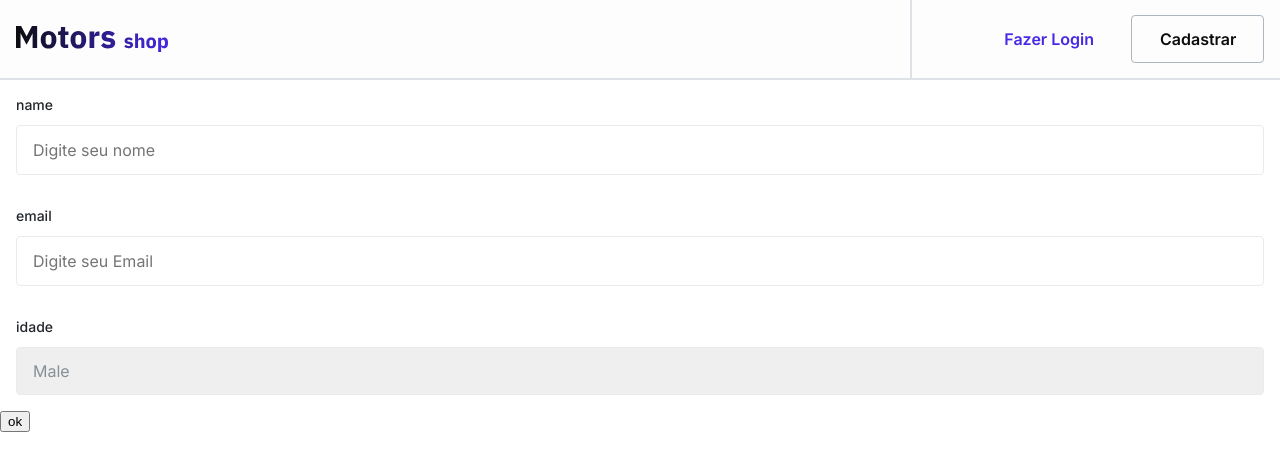
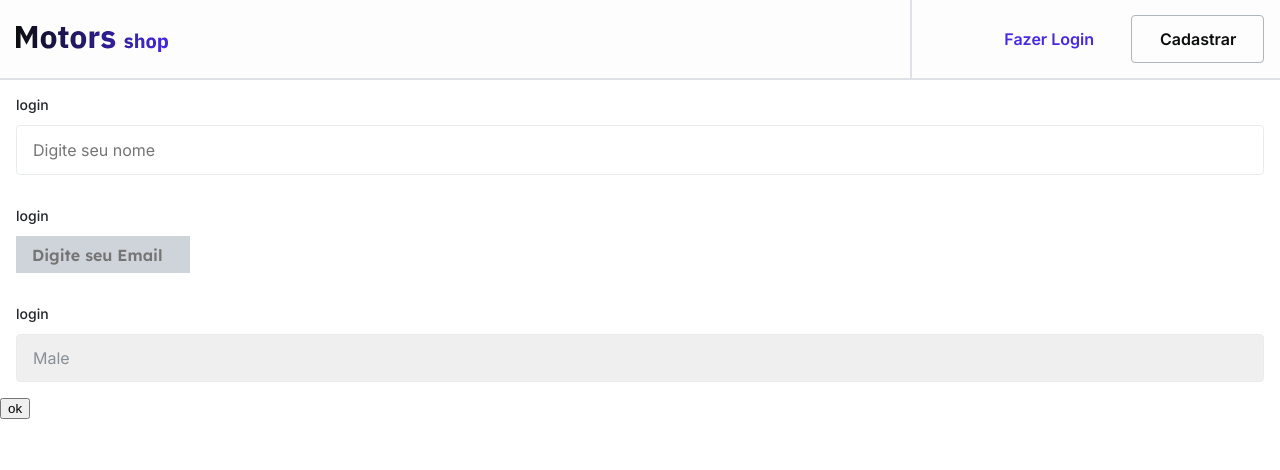
Before and after one commit to arimoncaojr/projeto-final-m6-front-end, a React (Create React App) app: page / in a window 1280 px wide. Shown: the top 470 px of the page. Built offline with nearby package versions, Linux system fonts and the light colour scheme.

Commit message:
feat: criado o estilo da variante do input no filtro

```diff
--- a/src/components/button/buttonStyle.ts
+++ b/src/components/button/buttonStyle.ts
@@ -1,7 +1,7 @@
 import styled, { css } from "styled-components"
 
 
-export interface IStyledButtonProps{
+interface IStyledButtonProps{
      typeStyle:
           "callRegister" |
           "callControl"  |
--- a/src/components/input/input.tsx
+++ b/src/components/input/input.tsx
@@ -14,11 +14,11 @@ interface IInputProps {
      register: UseFormRegister<any>;
      errors: Record<string, any>;
      options?: ISelectOption[];
-     typeStyle?: "filter";
+     tipo?: "filter";
 }
 
 
-export const Input = ({type,label, name, placeholder, register, errors, options, typeStyle}:IInputProps) => {
+export const Input = ({type,label, name, placeholder, register, errors, options, tipo}:IInputProps) => {
 
 
      return (
@@ -41,6 +41,7 @@ export const Input = ({type,label, name, placeholder, register, errors, options,
                               type={type}
                               placeholder={placeholder}
                               {...register(name)}
+                              tipo={tipo}
                          />
                     )}
 
--- a/src/components/input/inputStyle.tsx
+++ b/src/components/input/inputStyle.tsx
@@ -1,4 +1,9 @@
-import styled from "styled-components"
+import styled, {css} from "styled-components"
+
+interface IStyledInputProps{
+     tipo?: "filter"
+}
+
 
 export const WrapperStyle = styled.div`
      display: flex;
@@ -14,6 +19,7 @@ export const LabelStyle = styled.label`
 `
 
 export const InputStyle = styled.input`
+
      height: 48px;
      border-radius: 4px;
      border: 1.5px solid var(--gray-7);
@@ -22,9 +28,30 @@ export const InputStyle = styled.input`
      font: var(--font-placeholder);
      outline: none;
 
+     ${({ tipo }:IStyledInputProps) =>
+          tipo === "filter" &&
+          css`
+               max-width: 142px;
+               height: 37px;
+               font: var(--font-heading-11);
+               border: none;
+               border-radius: unset;
+               background-color: var(--gray-5);
+          `
+     }
+
+
      &::placeholder{
           font: var(--font-placeholder);
+
+          ${({ tipo }: IStyledInputProps) =>
+               tipo === "filter" &&
+                    css`
+                         font: var(--font-heading-11);
+                    `
+          }
      }
+
 `
 export const SelectStyle = styled.select`
      height: 48px;
--- a/src/pages/Home/homepage.tsx
+++ b/src/pages/Home/homepage.tsx
@@ -15,7 +15,7 @@ export const HomePage = () => {
      const schema = yup.object().shape({
           username: yup.string().required(),
           email: yup.string().email().required(),
-          // age: yup.number().required().positive().integer(),
+          age: yup.number().required().positive().integer(),
         });
 
      const {register,handleSubmit, formState: { errors }} = useForm<FormData>({
@@ -39,9 +39,9 @@ export const HomePage = () => {
 
                     <form onSubmit={handleSubmit(onSubmit)}>
 
-                         <Input type="text" label="name" name="username" placeholder="Digite seu nome" register={register} errors={errors} />
-                         <Input type="text" label="email" name="email" placeholder="Digite seu Email" register={register} errors={errors} />
-                         <Input type="select" label="idade" name="age" placeholder="Digite sua idade" options={genders} register={register} errors={errors} />
+                         <Input type="text" label="login" name="username" placeholder="Digite seu nome" register={register} errors={errors} />
+                         <Input type="text" label="login" name="email" placeholder="Digite seu Email" register={register} errors={errors} tipo="filter"/>
+                         <Input type="select" label="login" name="age" placeholder="Digite sua idade" options={genders} register={register} errors={errors} />
                          <button type="submit">ok</button>
                     </form>
                </div>
```
Also changed, not shown: src/pages/Home/homepageStyle.ts (+0 -9 lines).
